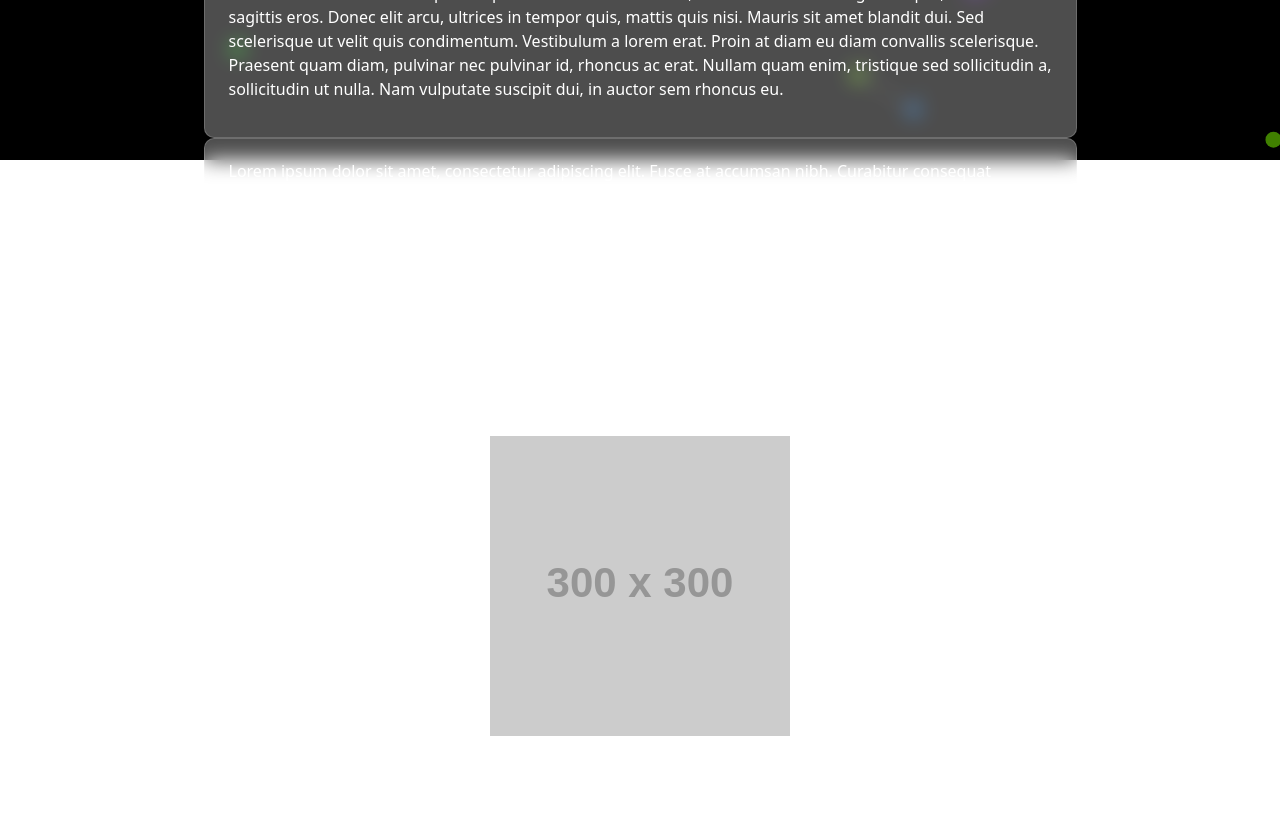
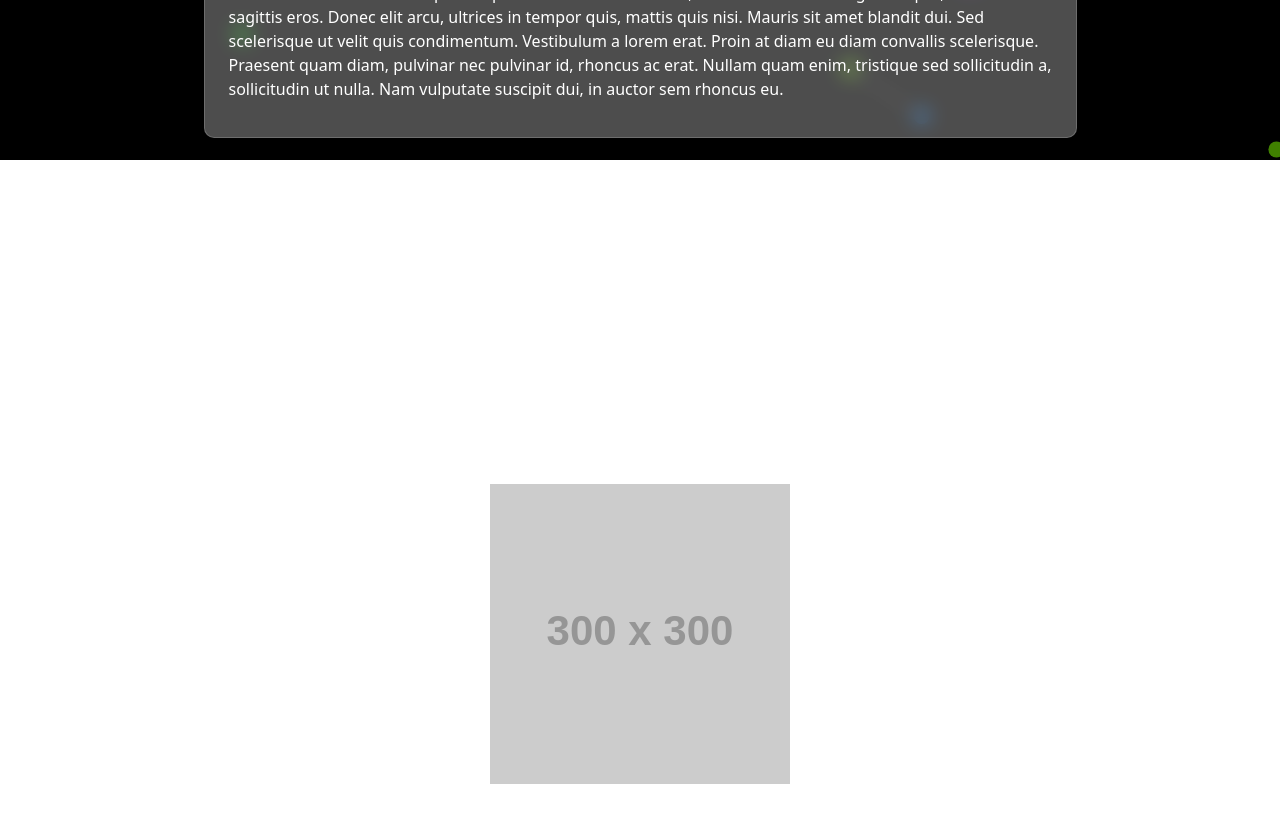
Before and after one commit to Terafora/Sapphy-Doyle-Profile-Site, a React (Create React App) app: page /about in a window 1280 px wide. Shown: the part 640-1462 px from the top of the page. Before the commit the page ends 1424 px from the top, so only its background shows below. Built offline with nearby package versions, Linux system fonts and the light colour scheme; the HTML template or start-up script is replaced by a standard one.

Commit message:
Update about component stylings

```diff
--- a/src/components/About.css
+++ b/src/components/About.css
@@ -1,8 +1,12 @@
+.about-sect {
+    height: 90vh;
+}
+
 .about-row {
     display: flex;
-    justify-content: center;
+    justify-content: space-between;
     align-items: center;
-    margin: auto;
+    height: 100%;
 }
 
 .about-text {
--- a/src/components/About.js
+++ b/src/components/About.js
@@ -3,7 +3,7 @@ import './About.css';
 
 export default function About() {
   return (
-    <div>
+    <div className="about-sect">
       <div className="container d-flex align-items-center justify-content-center">
         <div className="row gx-5 about-row">
           <div className="col-12 col-lg-3 my-5 d-flex justify-content-center">
@@ -21,7 +21,7 @@ export default function About() {
         </div>
       </div>
 
-      <div className="container d-flex align-items-center justify-content-center">
+      <div className="container d-flex align-items-center justify-content-center mt-5">
         <div className="row gx-5 about-row">
           <div className="col-12 col-lg-9 glassbg about-text">
             <div>
```
